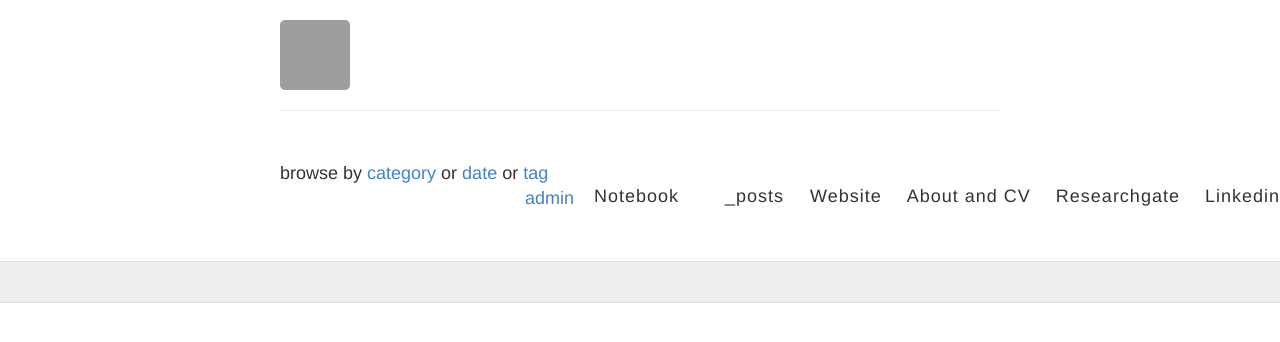
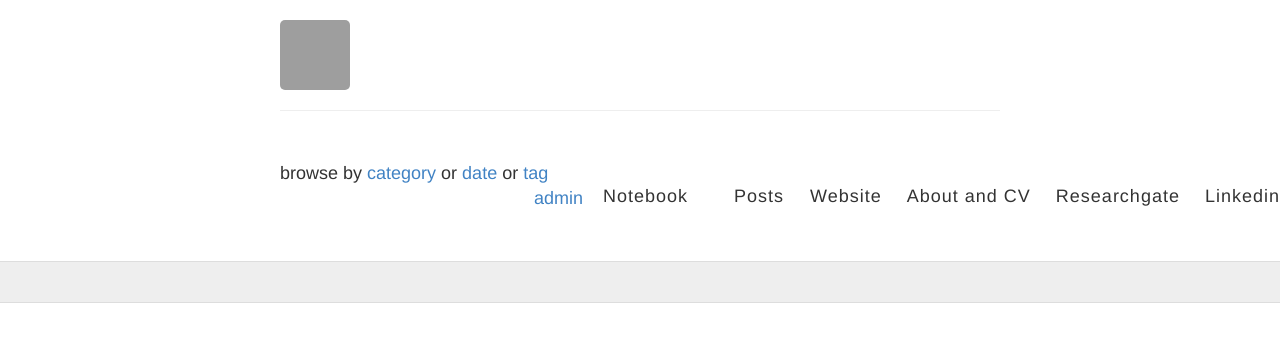
Before and after one commit to prakashaman717/Prakashaman_Notebook, a Jekyll site: the page built from index.html, in a window 1280 px wide. Shown: the top 342 px of the page. Built offline with Jekyll 4.4.1, drawn with Linux system fonts in a browser that asks for light colours; grey boxes are pictures that could not be loaded.

```diff
--- a/_layouts/default.html
+++ b/_layouts/default.html
@@ -36,7 +36,7 @@
           <nav>
             <a href="{https://github.com/prakashaman717/Prakashaman_Notebook}/">Notebook</Admin>
               <a href="{https://github.com/prakashaman717/Prakashaman_Notebook}/"></Notebook>
-            <a href="{https://github.com/prakashaman717/Prakashaman_Notebook/blob/5b24517c973665d142022b4a6a8cb79a9cc65f12/_posts/In%20Situ%20Hybridization}/">_posts
+            <a href="{https://github.com/prakashaman717/Prakashaman_Notebook/blob/5b24517c973665d142022b4a6a8cb79a9cc65f12/_posts/In%20Situ%20Hybridization}/"> Posts
             <a href="https://sites.google.com/marsci.haifa.ac.il/grd-lab/home?authuser=0/">Website</a>
             <a href="{{ site.baseurl }}/about">About and CV</a>
             <a href="https://www.researchgate.net/profile/Aman-Prakash-6/">Researchgate</a>
```
